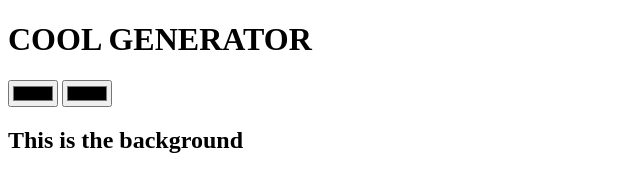
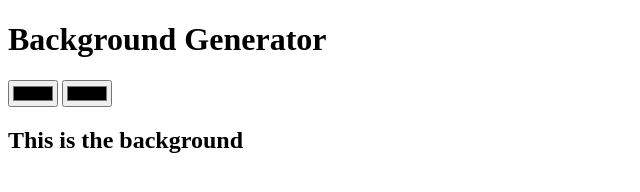
Before and after one commit to samiksha-aher/background-generator, a plain HTML site: page index.html in a window 1280 px wide. Shown: the whole page, without its empty margins (0-640 px from the left). Drawn offline with Linux system fonts and the light colour scheme.

Commit message:
reverting back to old title

```diff
--- a/index.html
+++ b/index.html
@@ -6,7 +6,7 @@
     <title>Super  Background</title>
 </head>
 <body id="gradient">
-    <h1>COOL GENERATOR</h1>
+    <h1>Background Generator</h1>
     <input type="color" class="color1">
     <input type="color" class="color2">
     <h2>This is the background</h2>
```
